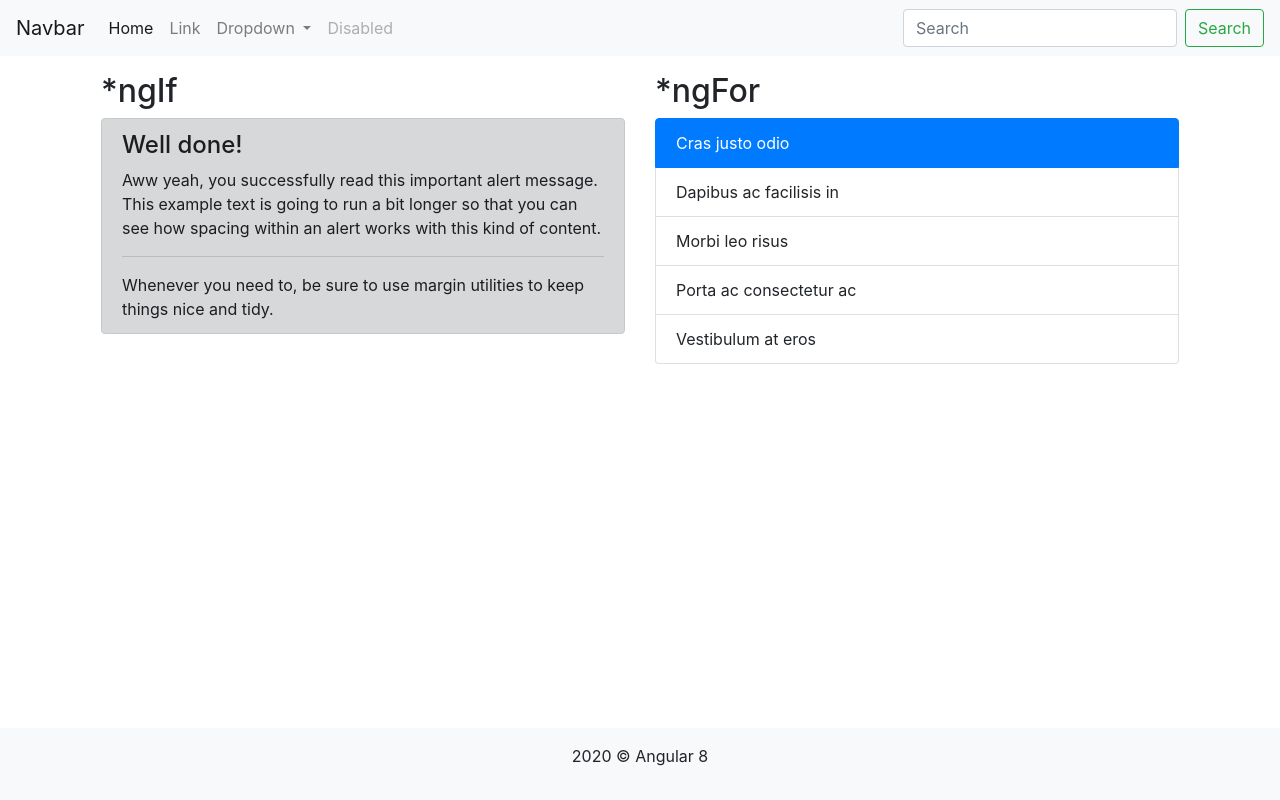
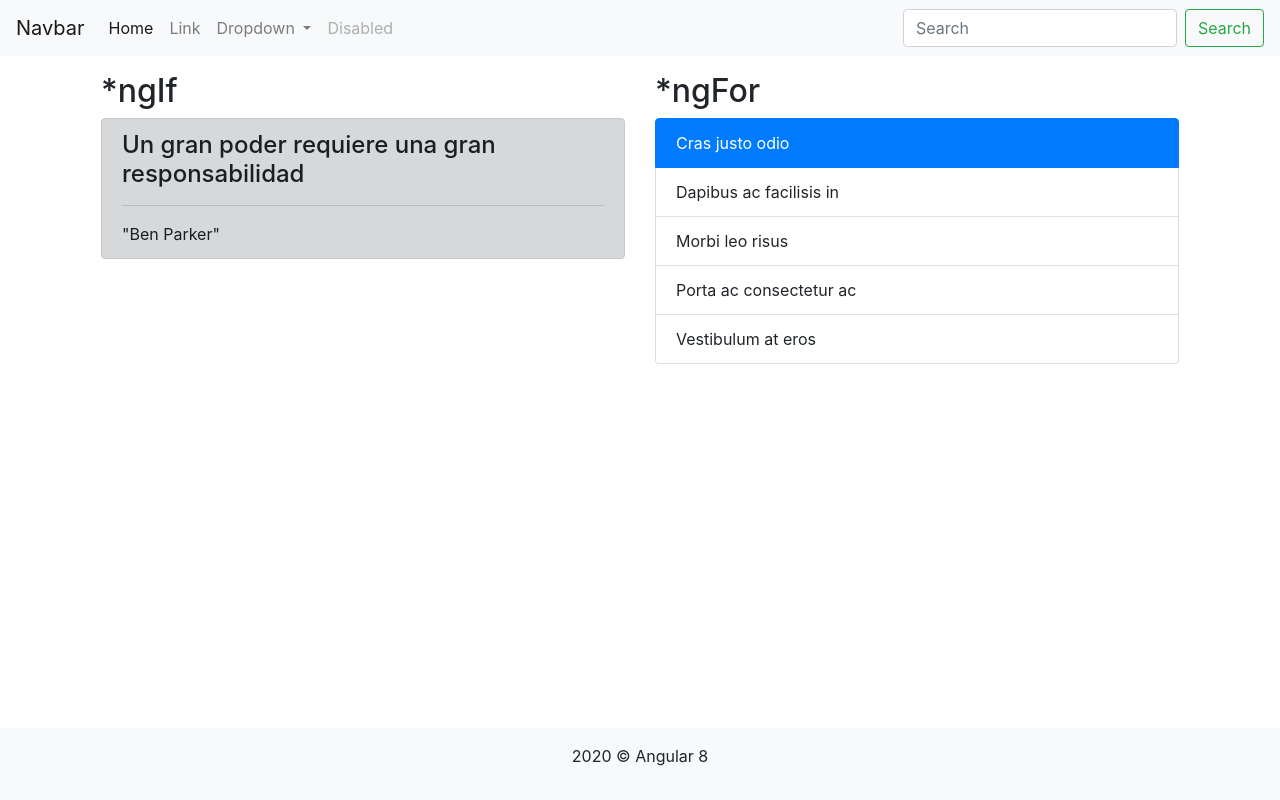
Before and after one commit to jcarlosj/Angular-App-1-Components-Directives-U-FH, an Angular app: page / in a window 1280 px wide. Built offline with nearby package versions, Linux system fonts and the light colour scheme.

Commit message:
[+] Component > Body: Interpolation

```diff
--- a/src/app/components/body.component.html
+++ b/src/app/components/body.component.html
@@ -5,10 +5,9 @@
                 <h2>*ngIf</h2>
 
                 <div class="alert alert-dark" role="alert">
-                    <h4 class="alert-heading">Well done!</h4>
-                    <p>Aww yeah, you successfully read this important alert message. This example text is going to run a bit longer so that you can see how spacing within an alert works with this kind of content.</p>
+                    <h4>{{ phrase .text }}</h4>
                     <hr>
-                    <p class="mb-0">Whenever you need to, be sure to use margin utilities to keep things nice and tidy.</p>
+                    <p class="mb-0 text-left">"{{ phrase .author }}"</p>
                 </div>
 
             </div>
--- a/src/app/components/body.component.ts
+++ b/src/app/components/body.component.ts
@@ -4,4 +4,9 @@ import { Component } from '@angular/core';
   selector: 'app-body',
   templateUrl: './body.component.html'
 })
-export class BodyComponent {}
+export class BodyComponent {
+    phrase : any = {
+        text: 'Un gran poder requiere una gran responsabilidad',
+        author: 'Ben Parker'
+    }
+}
```
